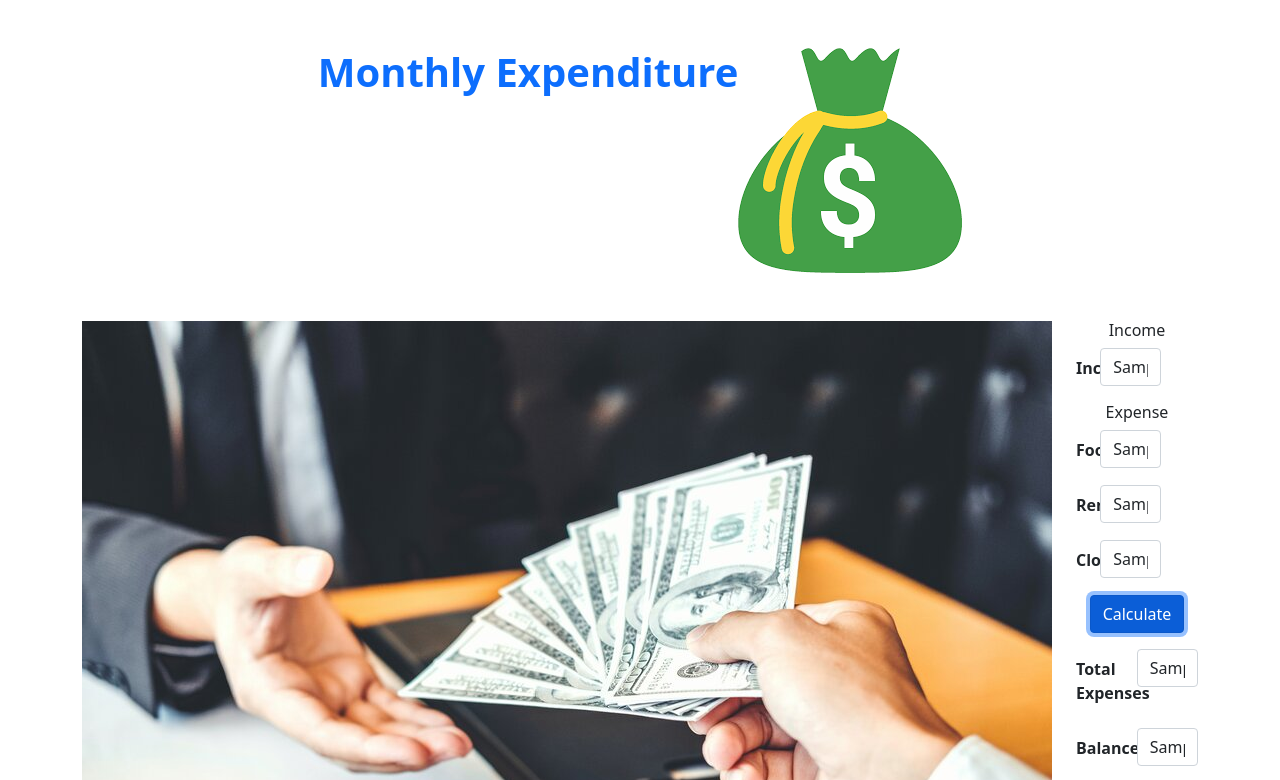
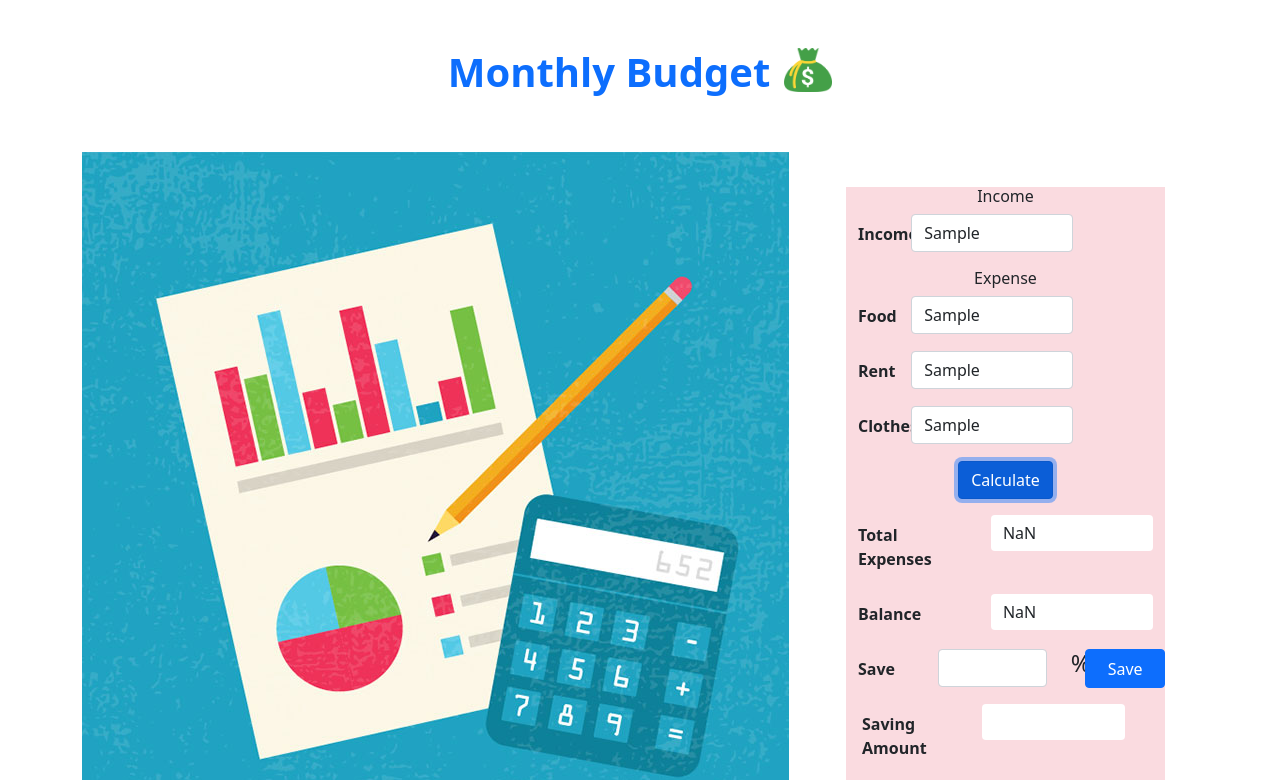
Before and after one commit to faisalahmed7/dom-project-first, a plain HTML site: page index.html in a window 1280 px wide. Both pictures are taken after typing "Sample", "Sample", "Sample", "Sample", "Sample", "Sample" into the empty fields and a click on the button "Calculate". Shown: the top 780 px of the page. Drawn offline with nearby package versions, Linux system fonts and the light colour scheme.

Commit message:
CSS Added

```diff
--- a/css/style.css
+++ b/css/style.css
@@ -0,0 +1,27 @@
+/* *{
+    margin: 0;
+    padding: 0;
+    overflow: hidden;
+} */
+/* body{
+    margin: 0;
+    padding: 0;
+} */
+/* .container {
+    display: flex;
+
+} */
+.dollar-pic {
+    height: 44px;
+    width: 48px;
+    margin-left: 14px;
+}
+
+
+.calculation-area {
+    margin: 35px 45px;
+    background-color:rgb(250, 219, 224);
+}
+.no-border-feild {
+    border: 0px;
+}
--- a/index.html
+++ b/index.html
@@ -6,6 +6,7 @@
     <meta charset="utf-8">
     <meta name="viewport" content="width=device-width, initial-scale=1">
     <link href="https://fonts.googleapis.com/css?family=Roboto" rel="stylesheet">
+    <title>Monthly Expense</title>
 
     <!-------- Font Awesome Kit ----------->
     <script src="https://kit.fontawesome.com/5dea0e259a.js" crossorigin="anonymous"></script>
@@ -18,27 +19,27 @@
     <link rel="stylesheet" href="css/style.css">
 
 
-    <title>Mini Bank</title>
 
 </head>
 
 <body>
     <!------------- Header Part ---------------->
-    <header class="container d-flex justify-content-center mt-5 mb-5">
+    <header>
 
-        <h1 class="text-primary fw-bold">Monthly Expenditure</h1>
-
-        <img class="dollar-pic" src="images/download.png">
+        <div class="d-flex justify-content-center mt-5 mb-5">
+            <h1 class="text-primary fw-bold">Monthly Budget</h1>
+            <img class="dollar-pic" src="images/download.png">
+        </div>
 
     </header>
 
-    <!--Start Main Content-->
+    <!------------ Main Content --------------->
 
     <main>
-        <section class="container">
-            <div class="row mb-5">
+        <section class="container d-flex">
+            <div class="row">
                 <div class="col">
-                    <img class=" " src="images/salary.jpg" alt="">
+                    <img class=" " src="images/creating_a_budget_sq_707_707.jpg" alt="">
                 </div>
                 <div class="col calculation-area">
                     <div>
@@ -116,14 +117,7 @@
         </section>
     </main>
 
-    <footer>
-        <div class="row">
-            <div class="text-center text-success">
-                <h3>Made By Faisal Ahmed</h3>
-            </div>
 
-        </div>
-    </footer>
     <script src="js/calculation.js"></script>
     <script src=" https://cdn.jsdelivr.net/npm/bootstrap@5.1.3/dist/js/bootstrap.bundle.min.js"
         integrity="sha384-ka7Sk0Gln4gmtz2MlQnikT1wXgYsOg+OMhuP+IlRH9sENBO0LRn5q+8nbTov4+1p" crossorigin="anonymous">
--- a/js/calculation.js
+++ b/js/calculation.js
@@ -0,0 +1,30 @@
+// Calculate your Expense from your inncome.
+function expenseCalculate() {
+    var income, foodcost, houserent, myClothes, expense;
+    income = Number(document.getElementById("income").value);
+    foodcost = Number(document.getElementById("food").value);
+    houserent = Number(document.getElementById("rent").value);
+    myClothes = Number(document.getElementById("clothes").value);
+    expense = foodcost + houserent + myClothes;
+    myBalance = income - expense;
+    document.getElementById("totalExpense").value = expense;
+    document.getElementById("balance").value = myBalance;
+}
+
+//Save your Money
+
+function saveMoney() {
+
+    // Calculate the percent ammount from your income.
+    var percent = document.getElementById("percent").value;
+    var num = document.getElementById("income").value;
+    document.getElementById("save-amount")
+        .value = (num / 100) * percent;
+
+    // Calculate the Total remain Balance of your Mini Bank.
+
+    var previousBalance = document.getElementById("balance").value;
+    var saveBalance = document.getElementById("save-amount").value;
+    document.getElementById("remainBalance")
+        .value = previousBalance - saveBalance;
+}
```
Also changed, not shown: images/creating_a_budget_sq_707_707.jpg (added), images/mini-bank-image.jpg (added), images/money.jpg (added).
